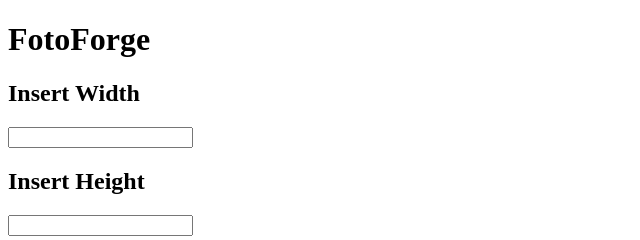
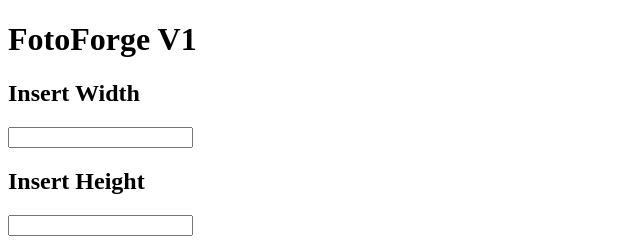
Before and after one commit to christian-gerard/phase-1-project-group2, a plain HTML site: page index.html in a window 1280 px wide. Shown: the top 240 px of the page, 0-640 px from the left. Drawn offline with Linux system fonts and the light colour scheme.

Commit message:
Added V1 to title

```diff
--- a/index.html
+++ b/index.html
@@ -7,7 +7,7 @@
     <title>FotoForge</title>
 </head>
 <body>
-<h1>FotoForge</h1>
+<h1>FotoForge V1</h1>
 <div>
     <div>
       <h2>Insert Width</h2>
```
